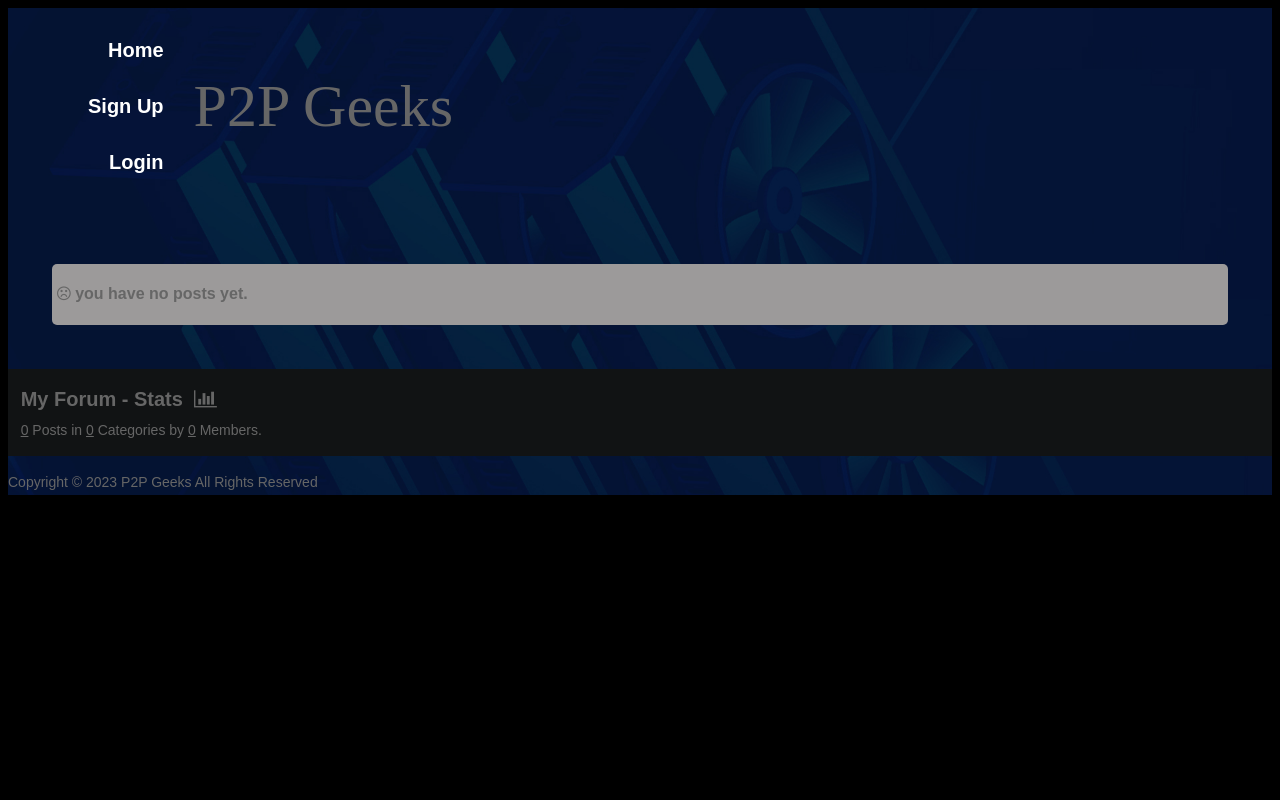
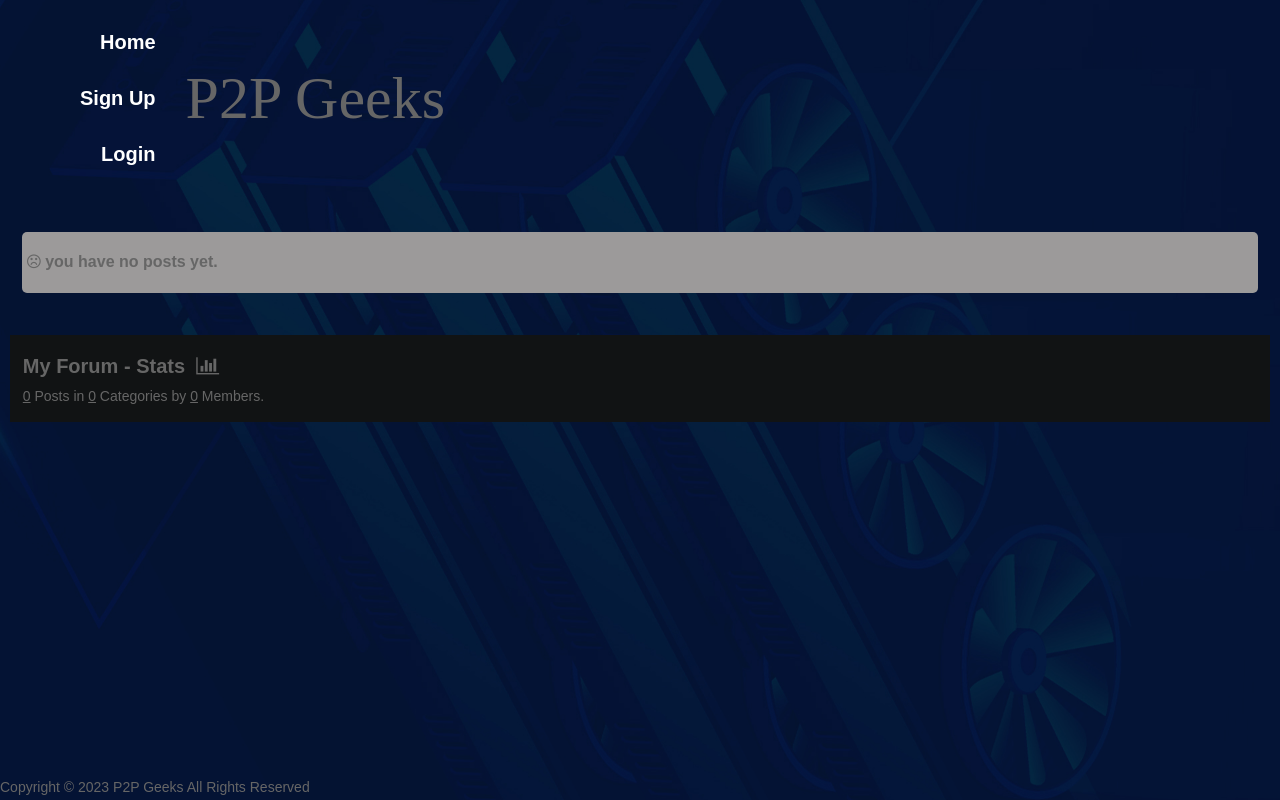
Before and after one commit to sergey-hovhannisyan/p2p-geeks, a Django app: page /forums in a window 1280 px wide. Run offline with Django 4.2, Linux system fonts and the light colour scheme; data that the repository does not hold is empty; some web fonts are replaced.

Commit message:
Update discussions.css

```diff
--- a/static/css/discussions.css
+++ b/static/css/discussions.css
@@ -39,18 +39,21 @@ body {
     -moz-background-size: cover;
     -o-background-size: cover;
     background-size: cover;
+    margin: 0px;
+    height: 100vh;
 }
+
 
 /* ########################################### */
 /*           Forums.html                       */
 /* ########################################### */
 .container{
-    margin: 20px;
-    padding: 20px;
+    margin: 18px,15px,;
+    padding: 18px;
 }
 
 .subforum{
-    margin-top:20px;
+    margin-top:18px;
 }
 
 .subforum-title{
@@ -277,6 +280,9 @@ header{
 
 /* forum info Styling */
 .forum-info{
+    margin-top:20px;
+    margin-left: 10px;
+    margin-right: 10px;
     padding: 1%;
     background-color: #111314;
 }
@@ -426,7 +432,6 @@ footer{
 .body{
     display: flex;
     background-color: #131415;
-    padding: 10px;
     margin-top: 5px;
 }
 
@@ -475,8 +480,6 @@ footer{
     --border-width: .125em;
     --curve-size: .5em;
     --bg: #adaab3;
-    --color: #afffff;
-      /* use position: relative; so that BG is only for .btn */
     position: relative;
     isolation: isolate;
     display: inline-grid;
@@ -487,19 +490,13 @@ footer{
     text-transform: uppercase;
     box-shadow: 10px 10px 20px rgba(0, 0, 0, .6);
     clip-path: polygon(
-              /* Top-left */
               0% var(--curve-size),
-
               var(--curve-size) 0,
-              /* top-right */
               100% 0,
               100% calc(100% - var(--curve-size)),
-
-              /* bottom-right 1 */
               calc(100% - var(--curve-size)) 100%,
-              /* bottom-right 2 */
               0 100%);
-    transition: color 250ms;
+    transition: ease-in 0.25s;
   }
 
   .btn::after,
@@ -587,3 +584,11 @@ footer{
   .btn:where(:hover, :focus) {
     color: #636363;
   }
+
+  .copyright {
+    position: absolute;
+    bottom: 0%;
+    margin-top: 7px;
+    margin-bottom: 0px;
+    padding-top: 7px;
+}
```
